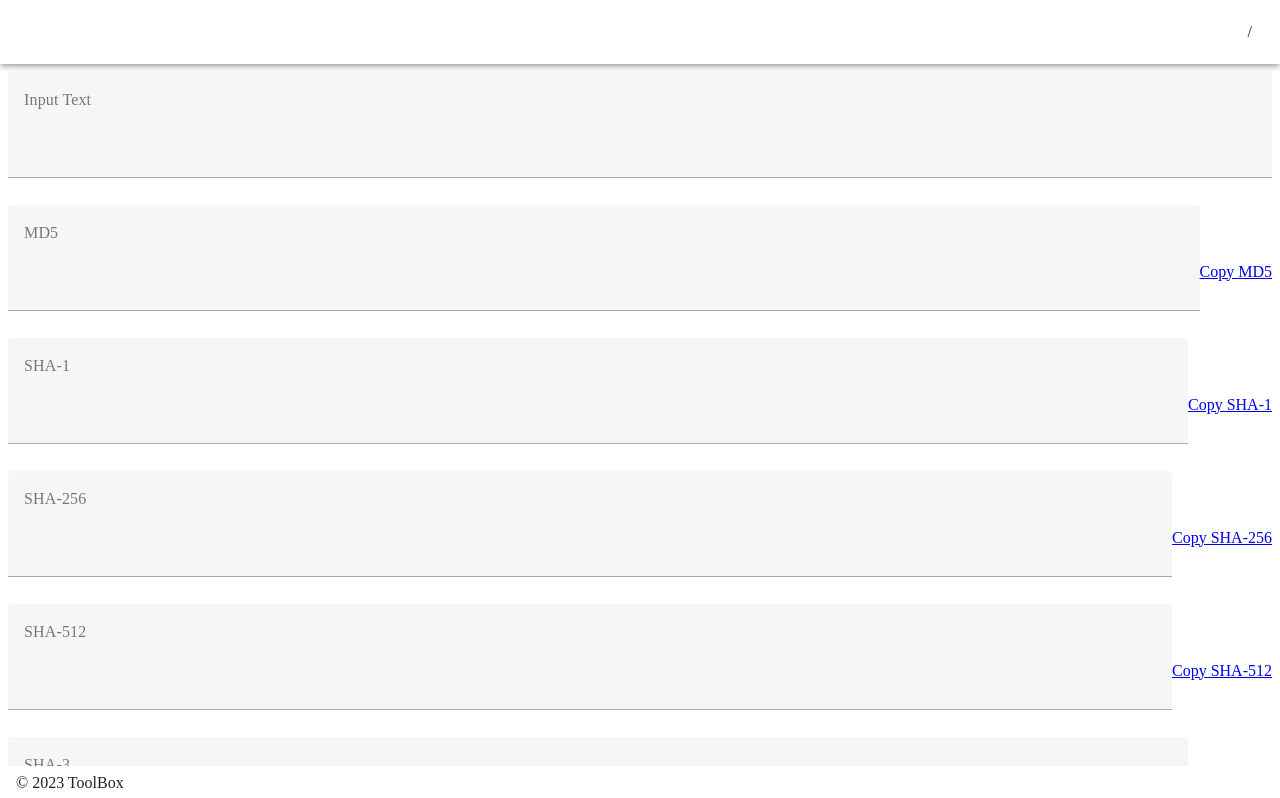
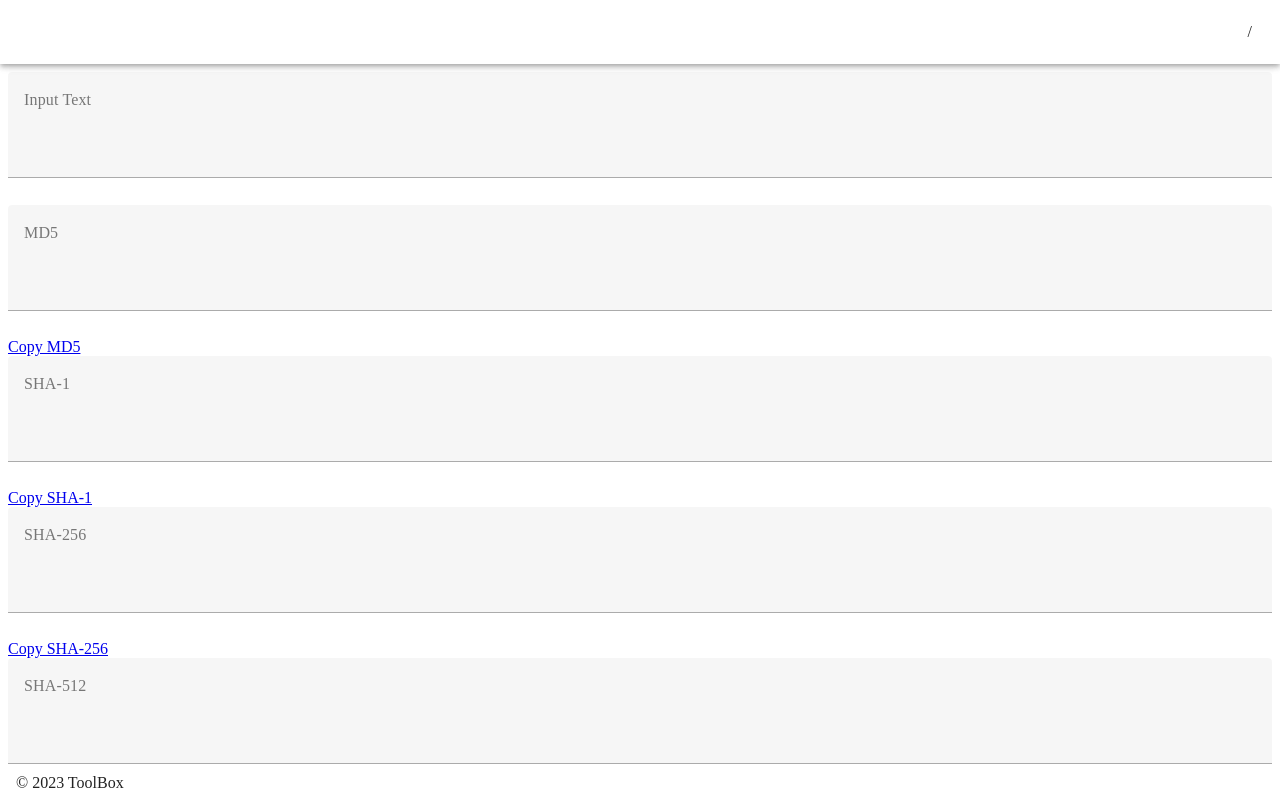
Before and after one commit to foresukecom/toolbox, a Vue app: page /text-hash in a window 1280 px wide. Shown: the top 798 px of the page. Built offline with nearby package versions, Linux system fonts and the light colour scheme.

Commit message:
refactor: v-textareaを共通のカスタムコンポーネントに置き換え

```diff
--- /dev/null
+++ b/src/components/HashOutput.vue
@@ -0,0 +1,34 @@
+<template>
+  <div class="hash-container">
+    <v-textarea :label="label" readonly v-model="localHash"></v-textarea>
+    <a href="#" @click.prevent="copyToClipboard(localHash)">Copy {{ label }}</a>
+  </div>
+</template>
+
+<script>
+export default {
+  props: {
+    label: String,
+    hash: String,
+  },
+  computed: {
+    localHash: {
+      get() {
+        return this.hash;
+      },
+      set(newValue) {
+        this.$emit('update:hash', newValue);
+      },
+    },
+  },
+  methods: {
+    copyToClipboard(text) {
+      navigator.clipboard.writeText(text).then(() => {
+        // Clipboard successfully set
+      }, () => {
+        // Clipboard write failed
+      });
+    },
+  },
+};
+</script>
--- a/src/views/TextHash.vue
+++ b/src/views/TextHash.vue
@@ -1,34 +1,22 @@
 <template>
   <div>
-    <v-textarea label="Input Text" v-model="inputText"></v-textarea>
-    <div class="hash-container">
-      <v-textarea label="MD5" readonly v-model="md5Hash"></v-textarea>
-      <a href="#" @click.prevent="copyToClipboard(md5Hash)">Copy MD5</a>
-    </div>
-    <div class="hash-container">
-      <v-textarea label="SHA-1" readonly v-model="sha1Hash"></v-textarea>
-      <a href="#" @click.prevent="copyToClipboard(sha1Hash)">Copy SHA-1</a>
-    </div>
-    <div class="hash-container">
-      <v-textarea label="SHA-256" readonly v-model="sha256Hash"></v-textarea>
-      <a href="#" @click.prevent="copyToClipboard(sha256Hash)">Copy SHA-256</a>
-    </div>
-    <div class="hash-container">
-      <v-textarea label="SHA-512" readonly v-model="sha512Hash"></v-textarea>
-      <a href="#" @click.prevent="copyToClipboard(sha512Hash)">Copy SHA-512</a>
-    </div>
-    <div class="hash-container">
-      <v-textarea label="SHA-3" readonly v-model="sha3Hash"></v-textarea>
-      <a href="#" @click.prevent="copyToClipboard(sha3Hash)">Copy SHA-3</a>
-    </div>
+    <v-textarea label="Input Text" v-model="inputText" @input="updateHash"></v-textarea>
+    <hash-output label="MD5" :hash="md5Hash"></hash-output>
+    <hash-output label="SHA-1" :hash="sha1Hash"></hash-output>
+    <hash-output label="SHA-256" :hash="sha256Hash"></hash-output>
+    <hash-output label="SHA-512" :hash="sha512Hash"></hash-output>
+    <hash-output label="SHA-3" :hash="sha3Hash"></hash-output>
   </div>
 </template>
 
 <script>
-import { MD5, SHA1, SHA256, SHA512, SHA3 } from 'crypto-js';
+import crypto from 'crypto-js';
+import HashOutput from '@/components/HashOutput.vue';
 
 export default {
-  name: 'TextHash',
+  components: {
+    HashOutput,
+  },
   data() {
     return {
       inputText: '',
@@ -39,34 +27,37 @@ export default {
       sha3Hash: '',
     };
   },
-  watch: {
-    inputText() {
-      this.md5Hash = this.hashText(MD5);
-      this.sha1Hash = this.hashText(SHA1);
-      this.sha256Hash = this.hashText(SHA256);
-      this.sha512Hash = this.hashText(SHA512);
-      this.sha3Hash = this.hashText(SHA3);
+  methods: {
+    updateHash() {
+      this.md5Hash = this.hash(this.inputText, 'md5');
+      this.sha1Hash = this.hash(this.inputText, 'sha1');
+      this.sha256Hash = this.hash(this.inputText, 'sha256');
+      this.sha512Hash = this.hash(this.inputText, 'sha512');
+      this.sha3Hash = this.hash(this.inputText, 'sha3');
     },
-  },
-  methods: {
-    hashText(hashFunction) {
-      return hashFunction(this.inputText).toString();
-    },
-    async copyToClipboard(text) {
-      try {
-        await navigator.clipboard.writeText(text);
-        console.log('Copied to clipboard');
-      } catch (err) {
-        console.error('Failed to copy text: ', err);
+    hash(text, algorithm) {
+      let hashedText;
+      switch (algorithm) {
+        case 'md5':
+          hashedText = crypto.MD5(text).toString();
+          break;
+        case 'sha1':
+          hashedText = crypto.SHA1(text).toString();
+          break;
+        case 'sha256':
+          hashedText = crypto.SHA256(text).toString();
+          break;
+        case 'sha512':
+          hashedText = crypto.SHA512(text).toString();
+          break;
+        case 'sha3':
+          hashedText = crypto.SHA3(text).toString();
+          break;
+        default:
+          hashedText = '';
       }
+      return hashedText;
     },
   },
 };
 </script>
-
-<style scoped>
-.hash-container {
-  display: flex;
-  align-items: center;
-}
-</style>
```
